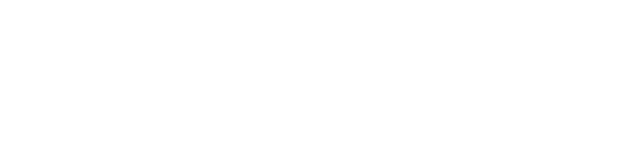
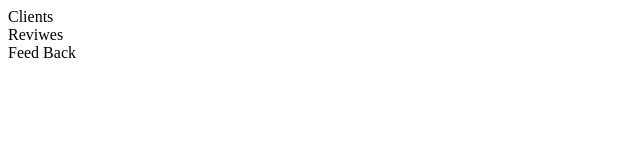
Before and after one commit to Tsigie/ali-salon, a website: page client/dashboard.html in a window 1280 px wide. Shown: the whole page, without its empty margins (0-640 px from the left). Drawn offline with Linux system fonts and the light colour scheme.

Commit message:
Updated dashboard

```diff
--- a/client/dashboard.html
+++ b/client/dashboard.html
@@ -7,6 +7,12 @@
   <title>Dashboard</title>
 </head>
 <body>
-
+  <div class="class">
+    <div class="lu">
+      <div class="li">Clients</div>
+      <div class="li">Reviwes</div>
+      <div class="li">Feed Back</div>
+    </div>
+  </div>
 </body>
 </html>
```
